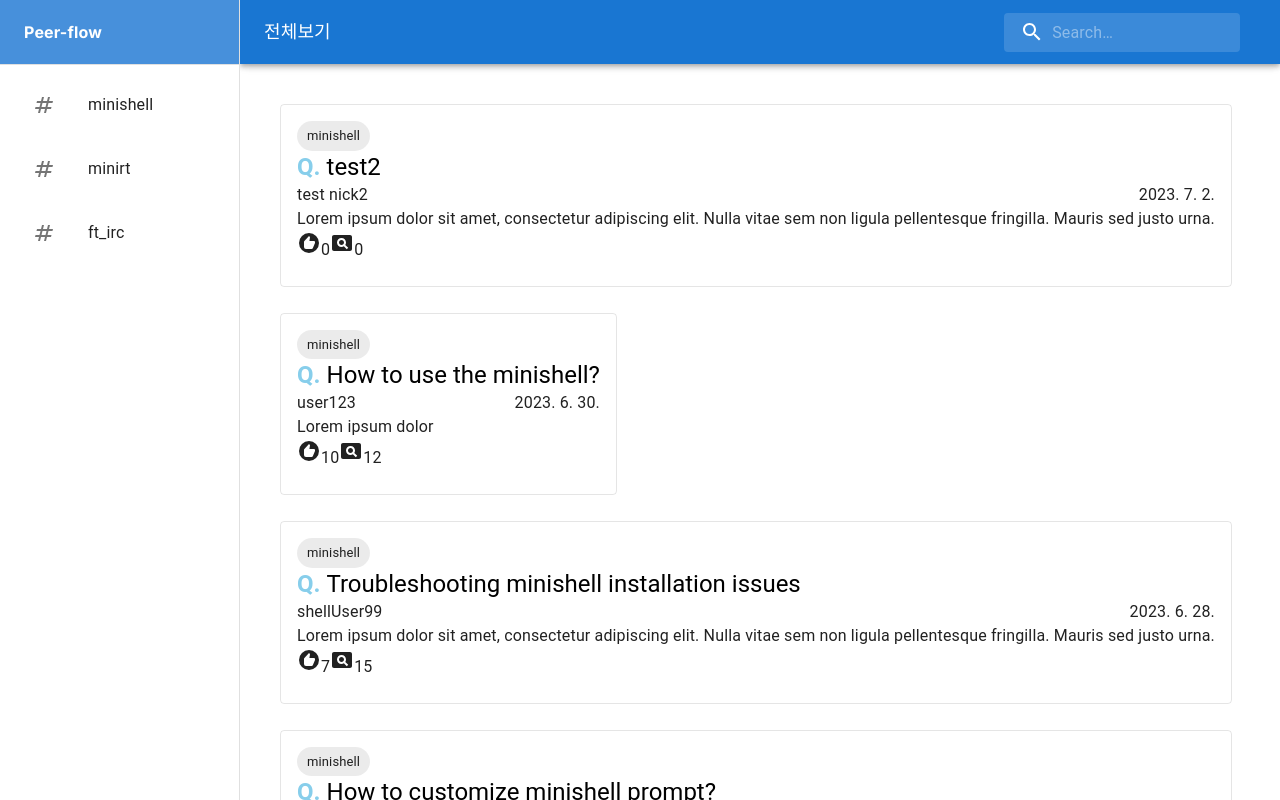
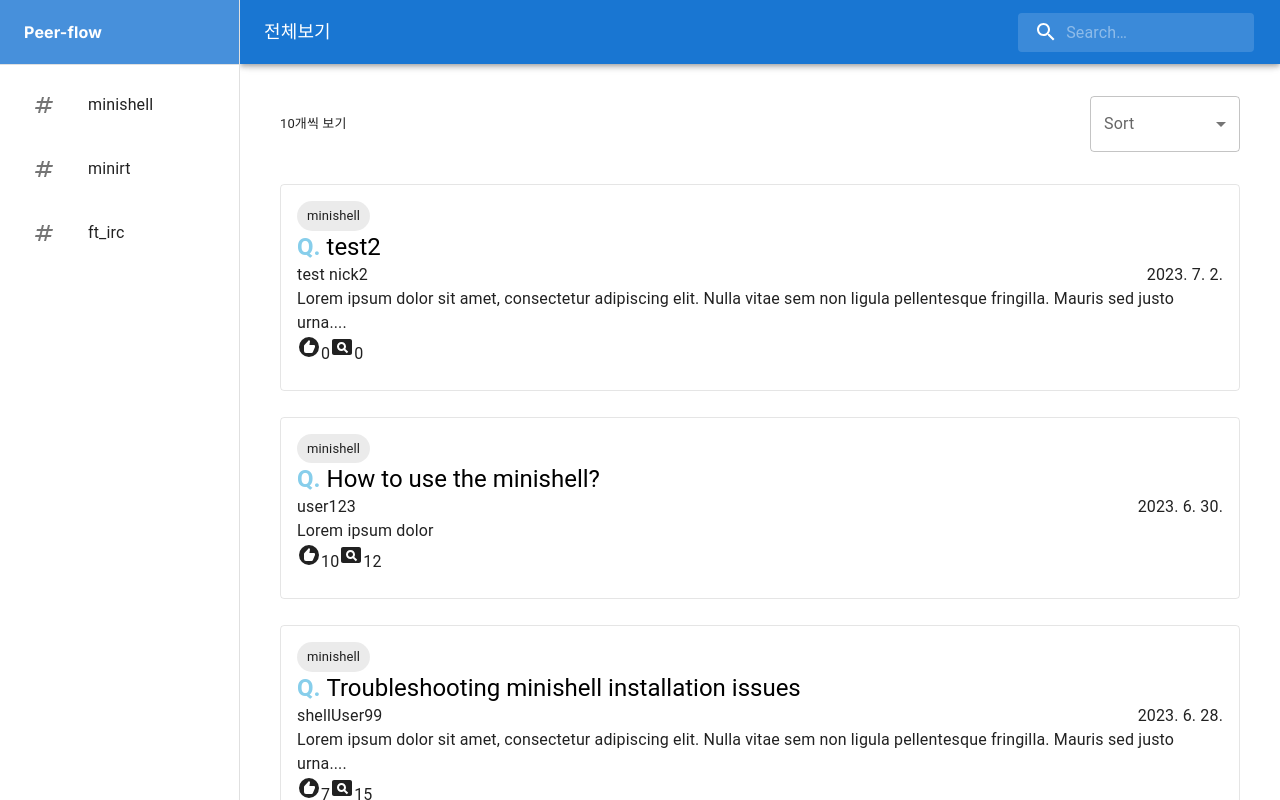
Before and after one commit to peer-42seoul/final-mission-b, a Next.js app in the folder frontend/my-app/: page / in a window 1280 px wide. Shown: the top 800 px of the page. Built offline with nearby package versions, Linux system fonts and the light colour scheme.

Commit message:
feature: add sort

```diff
--- a/frontend/my-app/src/app/main.json
+++ b/frontend/my-app/src/app/main.json
@@ -10,7 +10,7 @@
             "view": 0,
             "nickname": "test nick2",
             "createAt": "2023-07-02T15:02:59.802146",
-            "content": "Lorem ipsum dolor sit amet, consectetur adipiscing elit. Nulla vitae sem non ligula pellentesque fringilla. Mauris sed justo urna."
+            "content": "Lorem ipsum dolor sit amet, consectetur adipiscing elit. Nulla vitae sem non ligula pellentesque fringilla. Mauris sed justo urna.Lorem ipsum dolor sit amet, consectetur adipiscing elit. Nulla vitae sem non ligula pellentesque fringilla. Mauris sed justo urna.Lorem ipsum dolor sit amet, consectetur adipiscing elit. Nulla vitae sem non ligula pellentesque fringilla. Mauris sed justo urna."
         },
         {
             "questionId": 1,
--- a/frontend/my-app/src/app/page.tsx
+++ b/frontend/my-app/src/app/page.tsx
@@ -1,7 +1,7 @@
 "use client"
 import QuestionList from "@/components/Main/QusetionList";
 import CategoryDrawer from "@/components/Main/CategoryDrawer";
-import { Box, CssBaseline, Toolbar } from "@mui/material";
+import { Box, CssBaseline, Toolbar, FormControl, InputLabel, Select, MenuItem, Typography } from "@mui/material";
 import { useEffect, useState } from "react";
 import { Question, Pageable, Data } from "@/components/Main/types";
 import Pagination from '@mui/material/Pagination';
@@ -65,7 +65,7 @@ export default function Home() {
   useEffect(() => {
     getData();
     console.log("useeffect");
-  }, [selectedCategory, searchContent, pageIndex]);
+  }, [selectedCategory, searchContent, pageIndex, sortBy]);
 
 
   ///v1?category=${category}&sort=&pageIndex=&pageSize=
@@ -78,6 +78,7 @@ export default function Home() {
   }
 
 
+
   return (
     <Box sx={{ display:"flex"}}>
       <CssBaseline />
@@ -87,6 +88,21 @@ export default function Home() {
         sx={{ flexGrow: 1, p: 3, width: { sm: `calc(100% - 240px)` } }}
       >
         <Toolbar/>
+        <Box sx={{ display: "flex", padding: "0 8px 8px 16px", alignItems:"center", justifyContent: "space-between" }}>
+          <Typography sx={{ fontSize: "13px"}}>{data?.size}개씩 보기</Typography>
+          <FormControl sx={{ m: 1, minWidth: 150 }}>
+            <InputLabel>Sort</InputLabel>
+            <Select
+              value={sortBy}
+              label="Sort"
+              onChange={(e) => setSortBy(e.target.value)}
+            >
+              <MenuItem value={"latest"}>최신순</MenuItem>
+              <MenuItem value={"views"}>조회순</MenuItem>
+              <MenuItem value={"recommends"}>추천순</MenuItem>
+            </Select>
+          </FormControl>
+        </Box>
         <QuestionList items={data?.content ?? []}/>
         <Box sx={{ width: '100%', display: 'flex', justifyContent: 'center' }}>
           <Stack spacing={2} >
--- a/frontend/my-app/src/components/Main/CategoryDrawer.tsx
+++ b/frontend/my-app/src/components/Main/CategoryDrawer.tsx
@@ -71,7 +71,7 @@ function CategoryDrawer({ onCategorySearch }: {onCategorySearch: (category: stri
           ml: {sm: `${drawerWidth}px`},
         }}
       >
-        <Toolbar sx={{ justifyContent: "space-between"}}>
+        <Toolbar sx={{ justifyContent: {sm:"space-between"}}}>
           <IconButton
             color="inherit"
             edge="start"
@@ -83,7 +83,9 @@ function CategoryDrawer({ onCategorySearch }: {onCategorySearch: (category: stri
           <Typography variant="h6" sx={{ fontSize: "18px" }}>
             {selectedCategory ? selectedCategory : '전체보기'}
           </Typography>
+          <Box sx={{width: {xs: "160px", sm: "auto"}, position: {xs:"absolute"}, right: {xs:"10px"}} }>
             <SearchInput onSearch={handleSearch}/>
+          </Box>
         </Toolbar>
       </AppBar>
       <Box
--- a/frontend/my-app/src/components/Main/QusetionList.tsx
+++ b/frontend/my-app/src/components/Main/QusetionList.tsx
@@ -17,7 +17,7 @@ const QuestionList: React.FC<{ items: Question[] }> = (props) => {
     <List>
       {props.items.map((question, index) => (
         <ListItem key={index}>
-          <Box sx={{marginBottom: "10px", border: "1px solid rgba(0, 0, 0, 0.1)", padding: "16px 16px 24px", borderRadius: "4px"}}>
+          <Box sx={{width: "100%", marginBottom: "10px", border: "1px solid rgba(0, 0, 0, 0.1)", padding: "16px 16px 24px", borderRadius: "4px"}}>
             <Box sx={{ display: 'flex', width: 'fit-content', backgroundColor: '#00000014', padding: '5px 10px', borderRadius: '20px'}}>
               <Typography sx={{ fontSize: '13px' }}>{question.category}</Typography>
             </Box>
@@ -31,7 +31,7 @@ const QuestionList: React.FC<{ items: Question[] }> = (props) => {
               <Typography>{question.nickname}</Typography>
               <Typography>{formatDateTime(question.createAt)}</Typography>
             </Box>
-            <Typography>{question.content}</Typography>
+            <Typography>{question.content.length > 100 ? question.content.slice(0, 130) + '...' : question.content}</Typography>
             <Typography>
               <Recommend/><span>{question.recommend}</span>
               <Pageview/><span>{question.view}</span>
```
